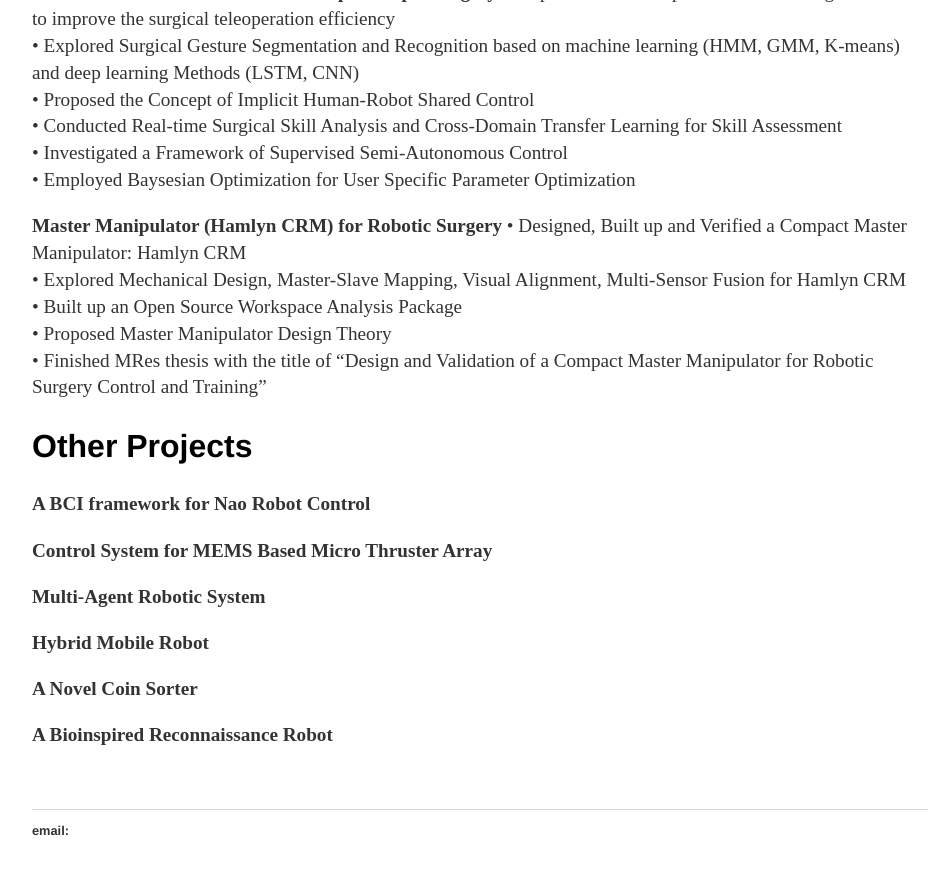
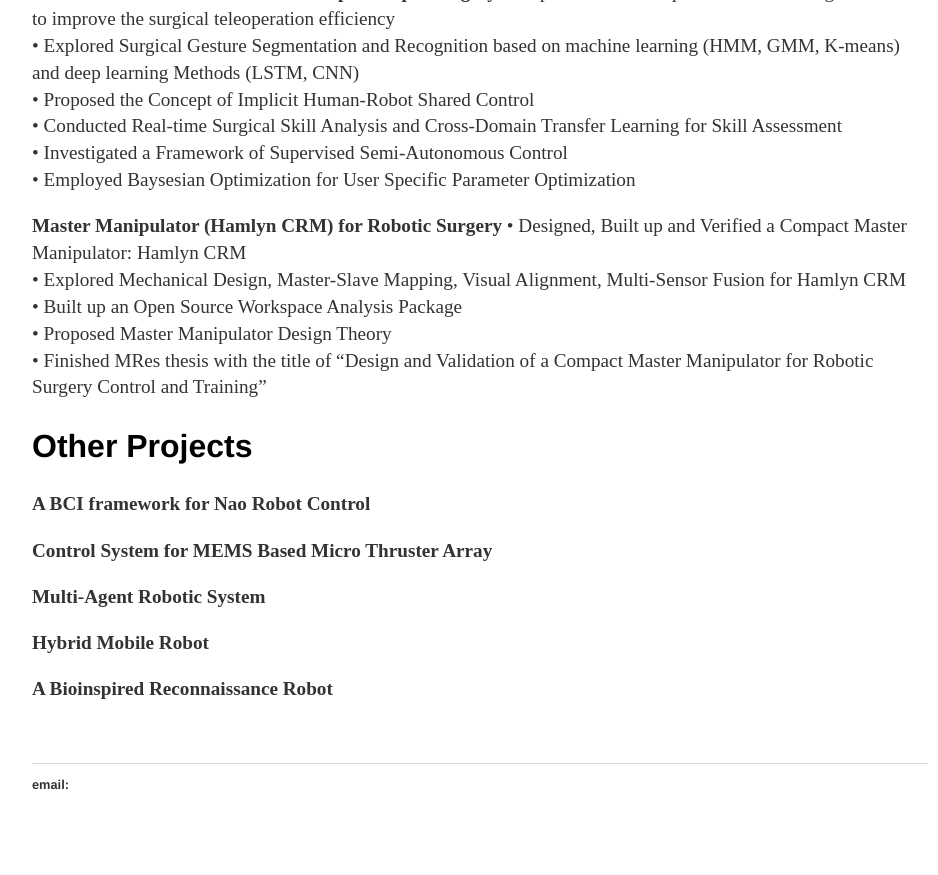
Before and after one commit to ImperialDanDan/ImperialDanDan.github.io, a Jekyll site: the page built from cv/index.html, in a window 1280 px wide and 900 px high, scrolled down 1956 px. Shown: the top 875 px of the window, without its empty margins (160-1098 px from the left). Built offline with Jekyll 4.4.1, drawn with Linux system fonts in a browser that asks for light colours; Markdown is read by kramdown in place of the engine named in the settings; after the commit the page ends 2810 px from its top, so only the background shows below that.

Commit message:
Update index.html

```diff
--- a/cv/index.html
+++ b/cv/index.html
@@ -118,8 +118,6 @@ The Hamlyn Centre for Robotic Surgery; The Department of Computing;	<br>
 <p><strong>Hybrid Mobile Robot</strong></a>
 
 
-<p><strong>A Novel Coin Sorter</strong></a>
-
 
 <p><strong>A Bioinspired Reconnaissance Robot</strong> </a>
 
```
